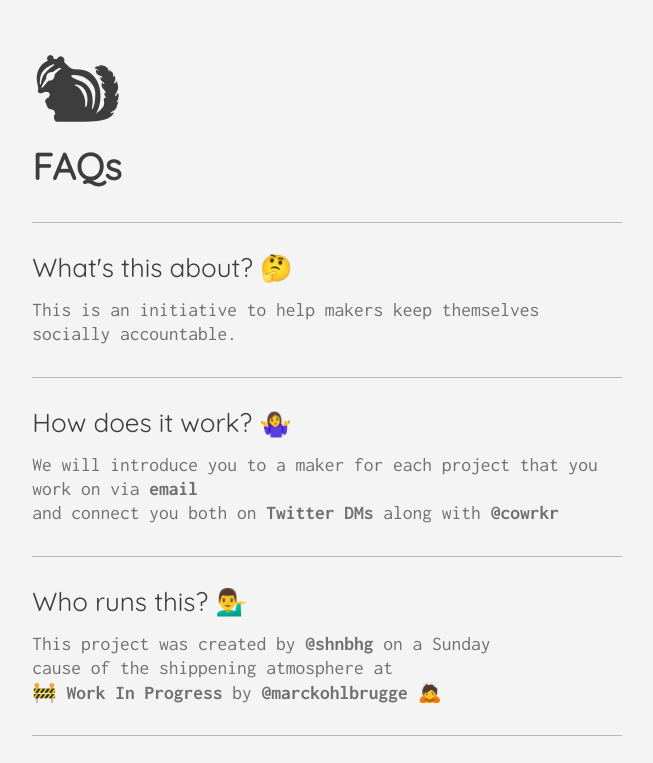
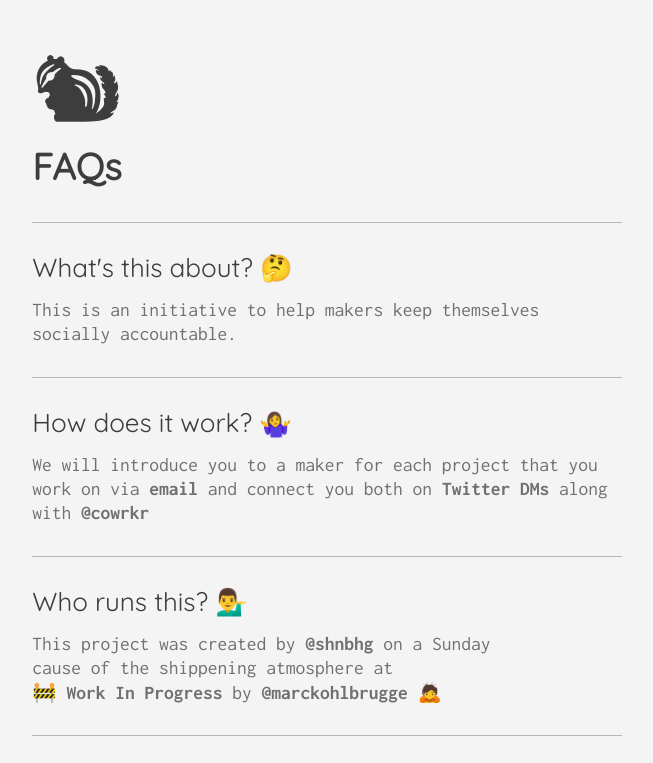
Before and after one commit to cowrkr/faq, a plain HTML site: page index.html in a window 1280 px wide. Shown: the top 763 px of the page, without its empty margins (313-966 px from the left). Drawn offline with Linux system fonts and the light colour scheme.

Commit message:
Update index.html

```diff
--- a/index.html
+++ b/index.html
@@ -45,7 +45,7 @@
 				<p id="answer">This is an initiative to help makers keep themselves socially accountable.</p>
 				<hr id="divider" />
 				<h3 id="question">How does it work? 🤷‍♀️</h3>
-				<p id="answer">We will introduce you to a maker for each project that you work on via <strong>email</strong><br />and connect you both on <strong>Twitter DMs</strong> along with <strong><a target="_blank" href="https://twitter.com/cowrkr">@cowrkr</a></strong></p>
+				<p id="answer">We will introduce you to a maker for each project that you work on via <strong>email</strong> and connect you both on <strong>Twitter DMs</strong> along with <strong><a target="_blank" href="https://twitter.com/cowrkr">@cowrkr</a></strong></p>
 				<hr id="divider" />
 				<h3 id="question">Who runs this? 💁‍♂️</h3>
 				<p id="answer"><span>This project was created by <a target="_blank" href="https://twitter.com/shnbhg"><strong>@shnbhg</strong></a> on a Sunday</span>
```
